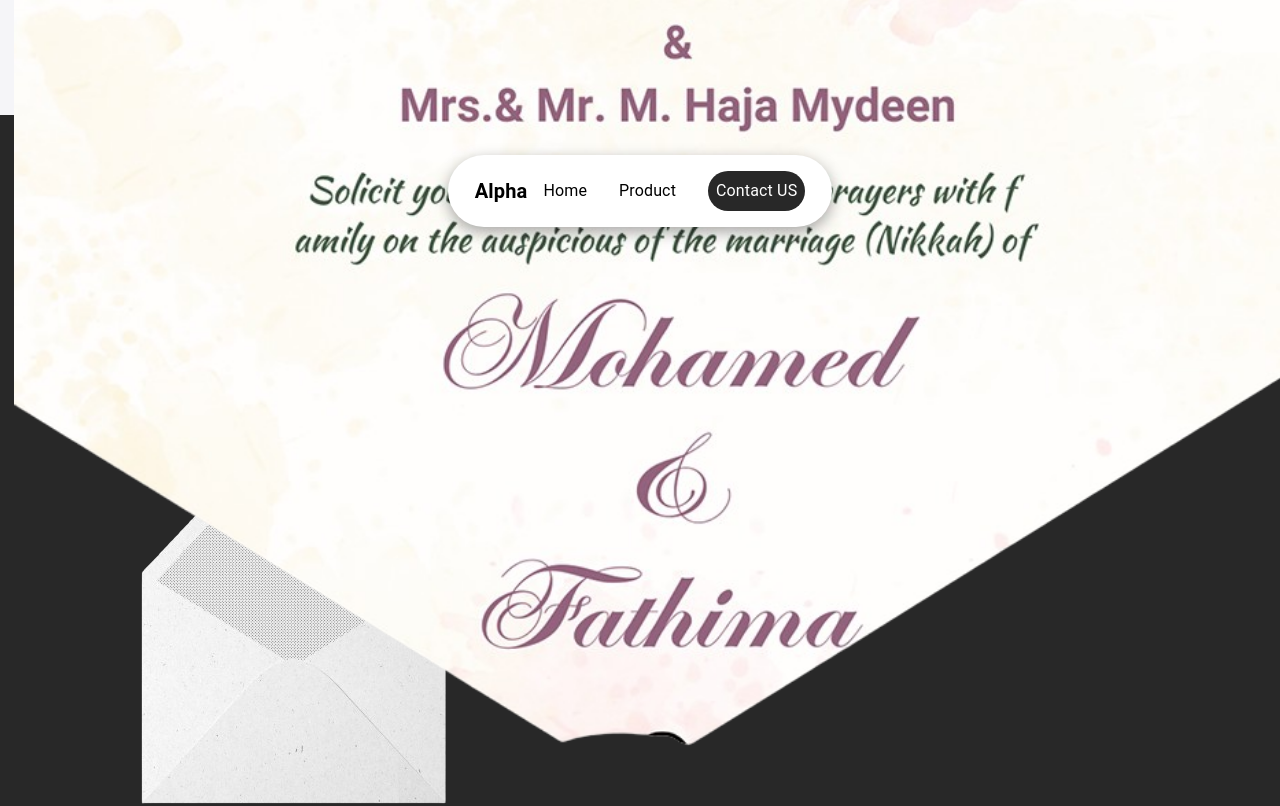
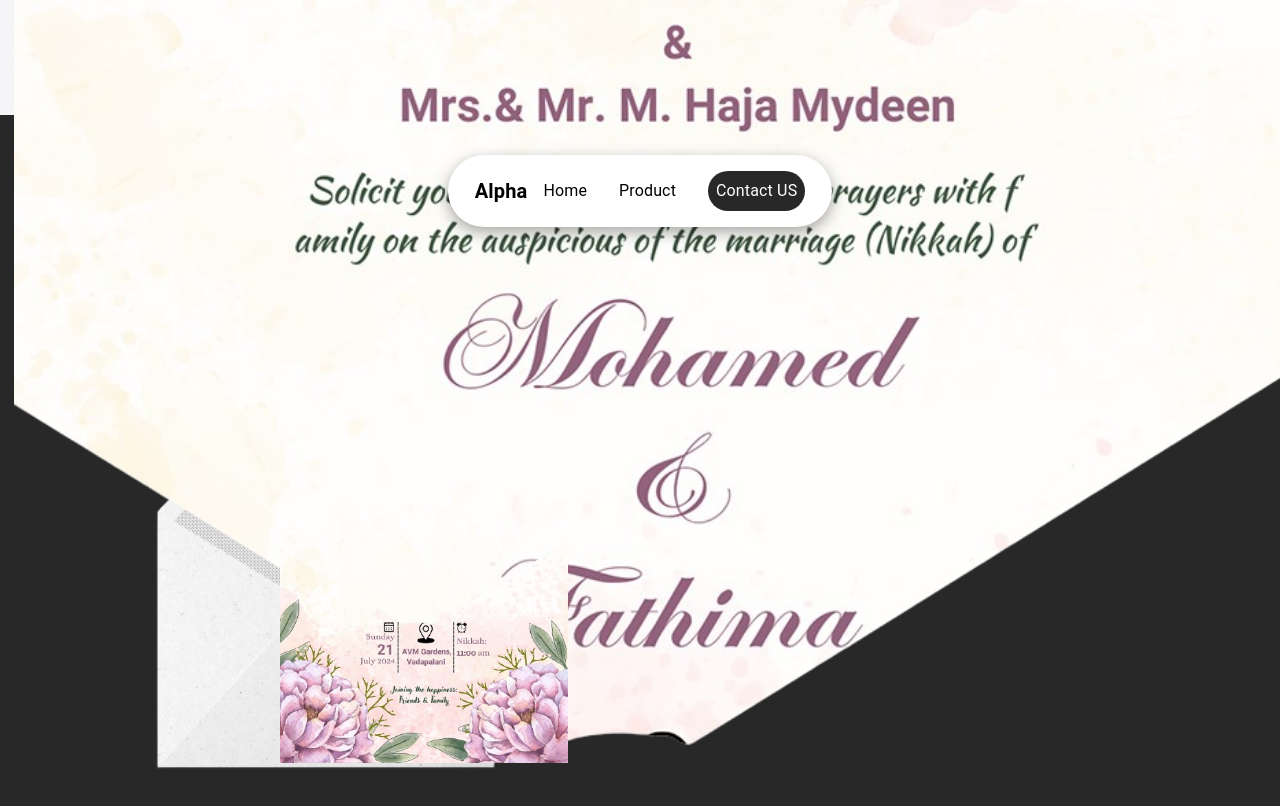
Before and after one commit to Hari-Hara-2005/Alpha, a React (Create React App) app: page / in a window 1280 px wide. Shown: the part 685-1491 px from the top of the page. Built offline with nearby package versions, Linux system fonts and the light colour scheme.

Commit message:
cahnge card

```diff
--- a/src/Hero.js
+++ b/src/Hero.js
@@ -26,6 +26,7 @@ const Hero = () => {
                             marginLeft: ['5rem', '1.8rem'],
                             mt: ['1rem', '5.899rem'],
                             position: 'absolute',
+                            zIndex: 2
                         }}
                     />
 
@@ -33,8 +34,9 @@ const Hero = () => {
             </Box>
             <Box sx={{ height: '105vh', bgcolor: '#282828' }} className="two">
                 <Navbar />
-                <Box sx={{ display: 'flex', py: ['8.1rem', '5rem'] }}>
-                    <img src='/Assets/cover.png' alt='Cover 2' style={{ maxWidth: '100%', marginTop: '3rem' }} />
+                <Box sx={{ display: 'flex', py: ['8.1rem', '0rem'] }}>
+                    <img src='/Assets/cover.png' alt='Cover 2' style={{ width: '40rem', marginTop: '3rem', position: 'absolute' }} />
+                    <img src='/Assets/card-2.png' alt='Card 2' style={{ zIndex: 2, marginLeft: '21.9%', width: '18rem', marginTop: '5.4rem', }} />
                 </Box>
             </Box>
         </Box>
--- a/src/gsapAnimations.js
+++ b/src/gsapAnimations.js
@@ -9,16 +9,16 @@ export const animateHero = () => {
         scrollTrigger: {
             trigger: ".two",
             start: "0% 100%",
-            end: "60% 50%",
+            end: "55% 50%",
             scrub: true,
             // markers: true,
         }
     });
 
     tl1.to("#card", {
-        rotate: '180deg',
-        top: "132%",
-        left: "-10%",
+        rotate: '360deg',
+        top: "120%",
+        left: "20%",
     });
 
     // Second timeline (uncomment and adjust if needed)
```
